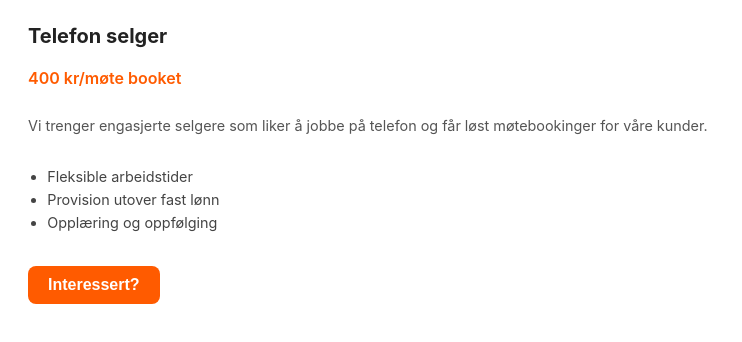
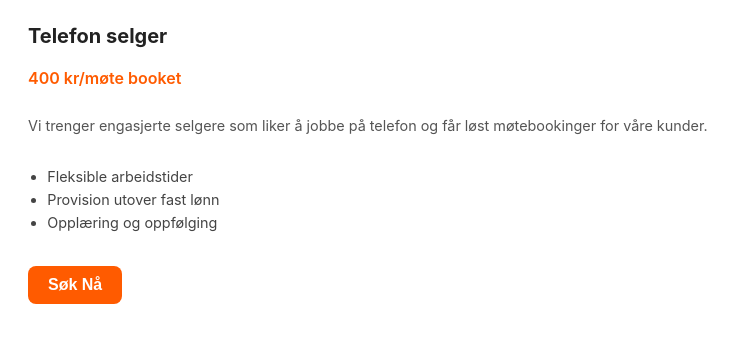
Before and after one commit to Damianhch/Employment-paginated-asoldi-form, a React (Vite) app: page / in a window 1280 px wide. Shown: the top 342 px of the page, without its empty margins (0-742 px from the left). Built offline with nearby package versions, Linux system fonts and the light colour scheme; the HTML template or start-up script is replaced by a standard one.

Commit message:
Change button text from 'Interessert?' to 'Søk Nå'

```diff
--- a/src/components/Page1.tsx
+++ b/src/components/Page1.tsx
@@ -18,7 +18,7 @@ export default function Page1({ onNext }: Page1Props) {
         <li>Opplæring og oppfølging</li>
       </ul>
       <button type="button" className="btn-primary" onClick={onNext}>
-        Interessert?
+        Søk Nå
       </button>
     </div>
   )
```
